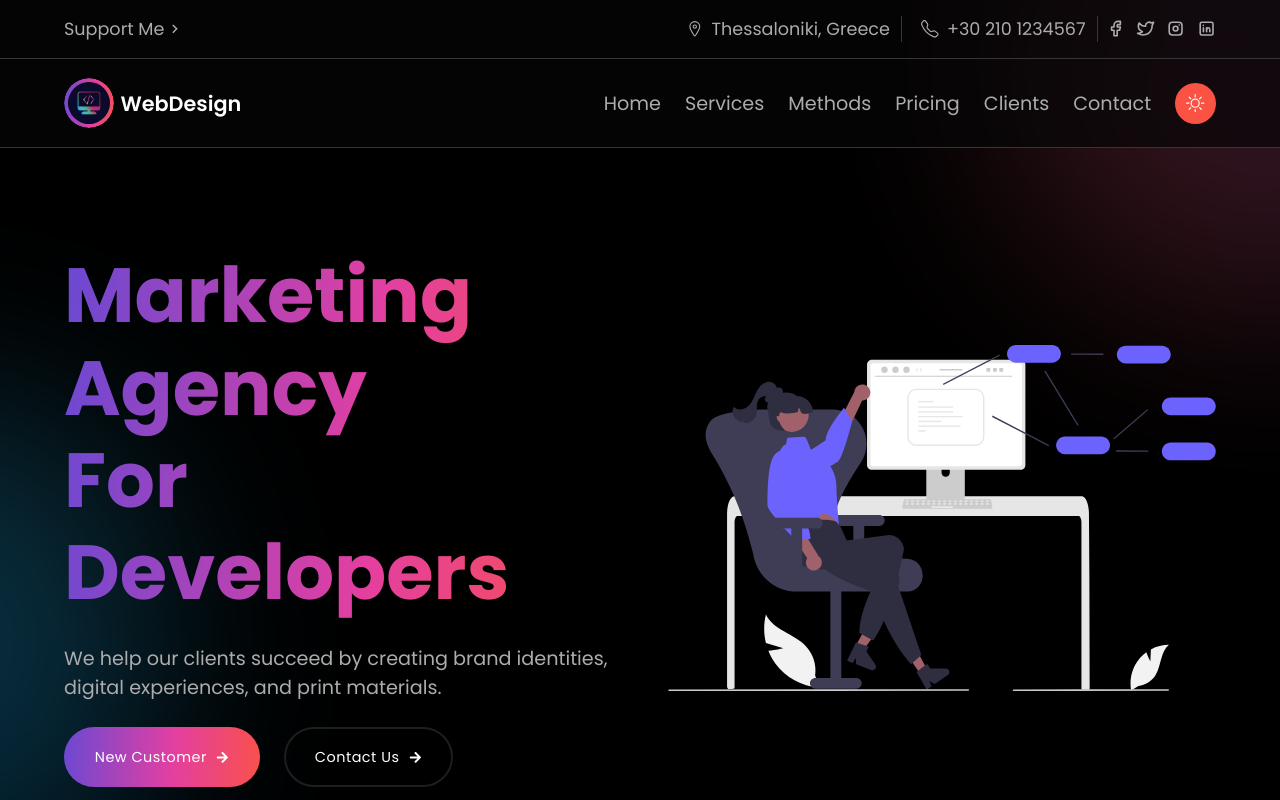
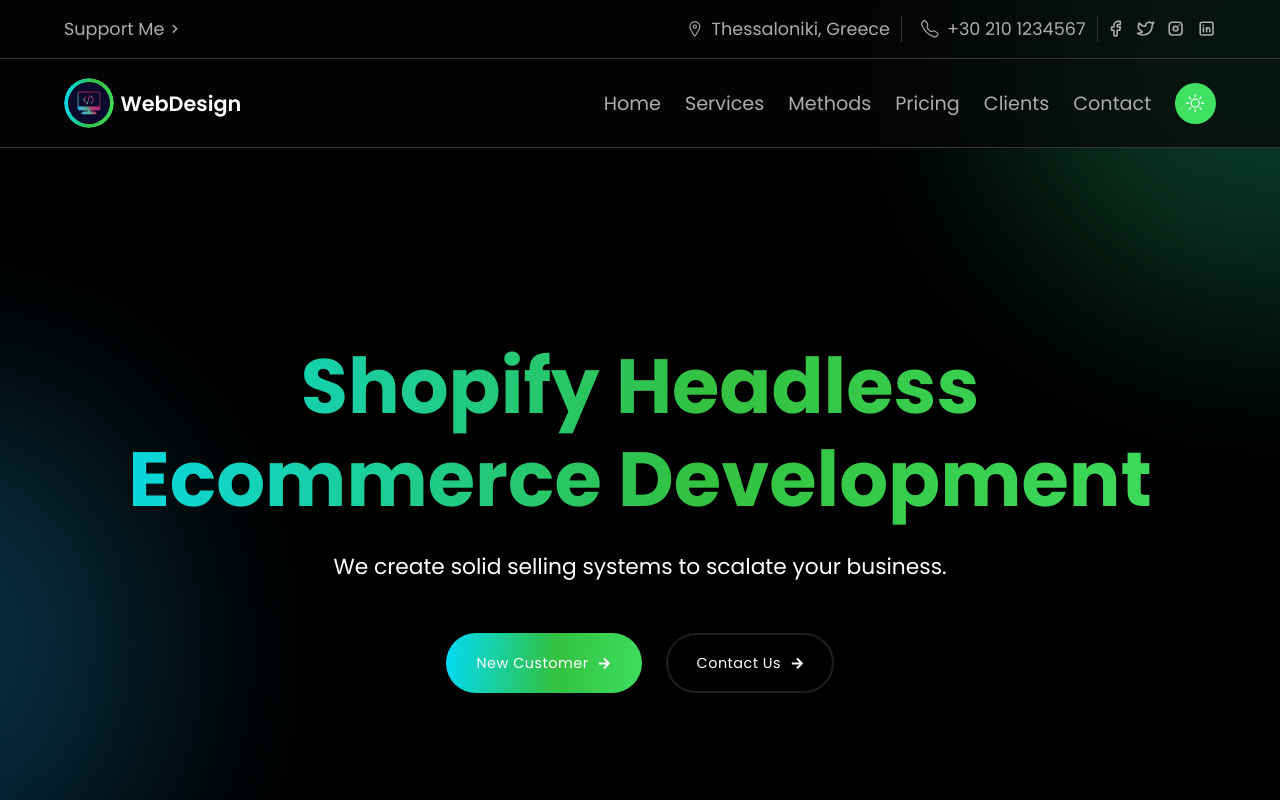
Before and after one commit to rafant97/devify-web, a Next.js app: page / in a window 1280 px wide. Shown: the top 800 px of the page. Built offline with nearby package versions, Linux system fonts and the light colour scheme.

Commit message:
Asegurando archivos

```diff
--- a/components/Intro.js
+++ b/components/Intro.js
@@ -1,7 +1,6 @@
 import React from "react";
 import Section from "./Section";
 import styles from "../styles/Intro.module.scss";
-import Image from "next/image";
 import { FaArrowRight } from "react-icons/fa";
 import Link from "next/link";
 
@@ -10,14 +9,12 @@ const Intro = () => {
     <Section className={styles.padding} id="">
       <div className={styles.container}>
         <div className={styles.info}>
-          <h1>
-            Marketing Agency <br />
-            For <br />
-            Developers
+          <h1 className={styles.title}>
+            Shopify Headless Ecommerce Development
+
           </h1>
           <p>
-            We help our clients succeed by creating brand identities, digital
-            experiences, and print materials.
+            We create solid selling systems to scalate your business.
           </p>
           <div className={styles.actions}>
             <Link href="#">
@@ -34,15 +31,6 @@ const Intro = () => {
             </Link>
           </div>
         </div>
-        <div className={styles.illustration}>
-          <Image
-            width="100%"
-            height="100%"
-            objectFit="contain"
-            layout="responsive"
-            src="/intro.svg"
-          />
-        </div>
       </div>
     </Section>
   );
--- a/pages/index.js
+++ b/pages/index.js
@@ -20,8 +20,10 @@ export default function Home() {
   return (
     <div className={`page ${!mode && "light"} dark`}>
       <Head>
-        <title>Create Next App</title>
-        <meta name="description" content="Generated by create next app" />
+        <title>Shopify Headless Agency</title>
+        <meta name="description"
+        content="Need SHOPIFY HEADLESS for your bussiness? We offer you the best selling platform available in the market"
+        />
         <link rel="icon" href="/favicon.ico" />
       </Head>
       <Banner />
--- a/styles/Intro.module.scss
+++ b/styles/Intro.module.scss
@@ -38,11 +38,15 @@
         }
         p {
             color: var(--color-gray-100);
-            font-size: 1.5vw;
+            font-size: 1.7vw;
             margin-bottom: 1.6rem;
+            text-align: center;
+            color: white;
+
             @media screen and (min-width: 1400px) {
-                font-size: 1.3rem;
-                width: 85%;
+                font-size: 1.5rem;
+                width: 100%;
+                margin-top: 30px;
             }
             @media screen and (max-width: 1000px) {
                 font-size: 1.1rem;
@@ -60,6 +64,12 @@
         .actions {
             display: flex;
             gap: 1.5rem;
+            align-items: center;
+            justify-content: center;
+            @media screen and (min-width: 1000px) {
+                margin-top: 50px;
+            }
+
             @media screen and (max-width: 1000px) {
                 justify-content: center;
             }
@@ -114,18 +124,11 @@
                 }
             }
         }
-    }
-    .illustration {
-        width: 100%;
-        height: 100%;
-        @media screen and (max-width: 1000px) {
-            width: 400px;
-        }
-        @media screen and (max-width: 600px) {
-            width: 350px;
-        }
-        @media screen and (max-width: 480px) {
+
+        .title {
+            display: flex;
             width: 100%;
+            text-align: center;
         }
     }
 }
--- a/styles/Section.module.scss
+++ b/styles/Section.module.scss
@@ -1,7 +1,10 @@
 .container {
     position: relative;
-    padding-bottom: 6rem;
-    padding-top: 6rem;
+    padding-bottom: 13rem;
+    padding-top: 12rem;
+    @media screen and (max-width: 1000px) {
+        padding-top: 4rem;
+    }
     &::after {
         position: absolute;
         content: "";
--- a/styles/globals.scss
+++ b/styles/globals.scss
@@ -63,11 +63,11 @@
     --shadow-primary: 0 0 20px 5px rgba(251, 83, 67, 0.2);
     --color-primary: #059dff;
     --color-primary-dark: #011827;
-    --color-tertiary: #6549d5;
+    --color-tertiary: #00dcff;
     --color-tertiary-dark: #150b40;
-    --color-pink: #e33fa1;
+    --color-pink: #33c140;
     --color-pink-dark: #2f011d;
-    --color-secondary: #fb5343;
+    --color-secondary: #40e063;
     --color-secondary-dark: #190301;
     --color-gradient-1: linear-gradient(
             95deg,
```
